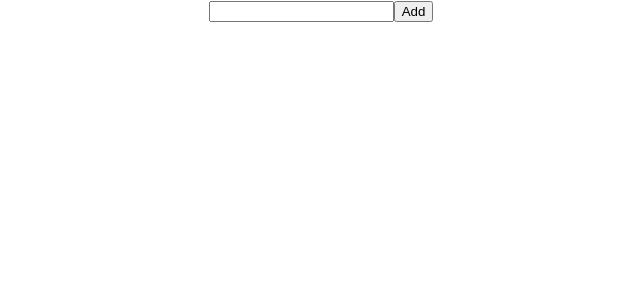
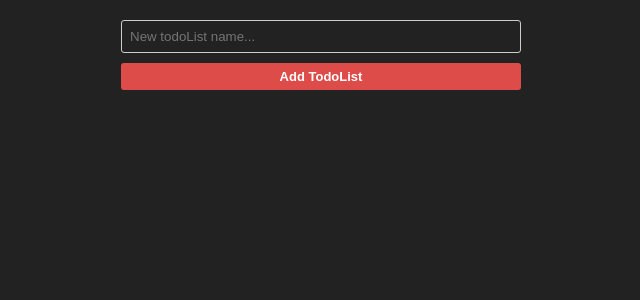
Before and after one commit to Oleg-Melnikow/TodoList, a React (Create React App) app: page / in a window 1280 px wide. Shown: the top 300 px of the page, without its empty margins (319-959 px from the left). Built offline with nearby package versions, Linux system fonts and the light colour scheme.

Commit message:
add AddNewItemForm component

```diff
--- a/src/App.css
+++ b/src/App.css
@@ -1,38 +1,17 @@
 .App {
   text-align: center;
-}
-
-.App-logo {
-  height: 40vmin;
-  pointer-events: none;
-}
-
-@media (prefers-reduced-motion: no-preference) {
-  .App-logo {
-    animation: App-logo-spin infinite 20s linear;
-  }
-}
-
-.App-header {
-  background-color: #282c34;
+  background-color: #222;
   min-height: 100vh;
   display: flex;
   flex-direction: column;
   align-items: center;
-  justify-content: center;
+  justify-content: flex-start;
   font-size: calc(10px + 2vmin);
   color: white;
 }
 
-.App-link {
-  color: #61dafb;
+.addTodoListFormWrap {
+  width: 400px;
+  height: 70px;
+  margin: 20px calc(50% - 200px);
 }
-
-@keyframes App-logo-spin {
-  from {
-    transform: rotate(0deg);
-  }
-  to {
-    transform: rotate(360deg);
-  }
-}
--- a/src/App.js
+++ b/src/App.js
@@ -1,12 +1,12 @@
 import React from 'react';
 import './App.css';
+import AddNewItemForm from "./components/AddNewItemForm/AddNewItemForm";
 
 const App = () => {
   return (
     <div className="App">
-        <div className="">
-            <input type="text"/>
-            <button>Add</button>
+        <div className='addTodoListFormWrap'>
+            <AddNewItemForm btnValue='Add TodoList' placeholderValue="New todoList name..."/>
         </div>
     </div>
   );
--- /dev/null
+++ b/src/components/AddNewItemForm/AddNewItemForm.js
@@ -0,0 +1,14 @@
+import React from 'react'
+import s from './AddNewItemForm.module.css'
+
+const AddNewItemForm = (props) => {
+
+    return (
+        <div className={s.todoListForm}>
+            <input type="text" placeholder={props.placeholderValue} />
+            <button>{props.btnValue}</button>
+        </div>
+    )
+}
+
+export default AddNewItemForm
--- /dev/null
+++ b/src/components/AddNewItemForm/AddNewItemForm.module.css
@@ -0,0 +1,37 @@
+.todoListForm {
+    width: 100%;
+    height: 100%;
+    display: flex;
+    justify-content: space-between;
+    flex-direction: column;
+    align-items: flex-end;
+}
+
+.todoListForm input{
+    background: none;
+    outline: none;
+    border: 1px solid #ccc;
+    padding: 8px;
+    box-sizing: border-box;
+
+}
+
+.todoListForm input, .todoListForm button {
+    width: 100%;
+    border-radius: 3px;
+    outline: none;
+    color: #fff;
+}
+
+.todoListForm button {
+    height: 38%;
+    background-color: #de4c4a;
+    border: 1px solid transparent;
+    font-weight: bold;
+    font-size: 13px;
+    line-height: 17px;
+}
+
+.todoListForm .error {
+    border-color: red;
+}
```
